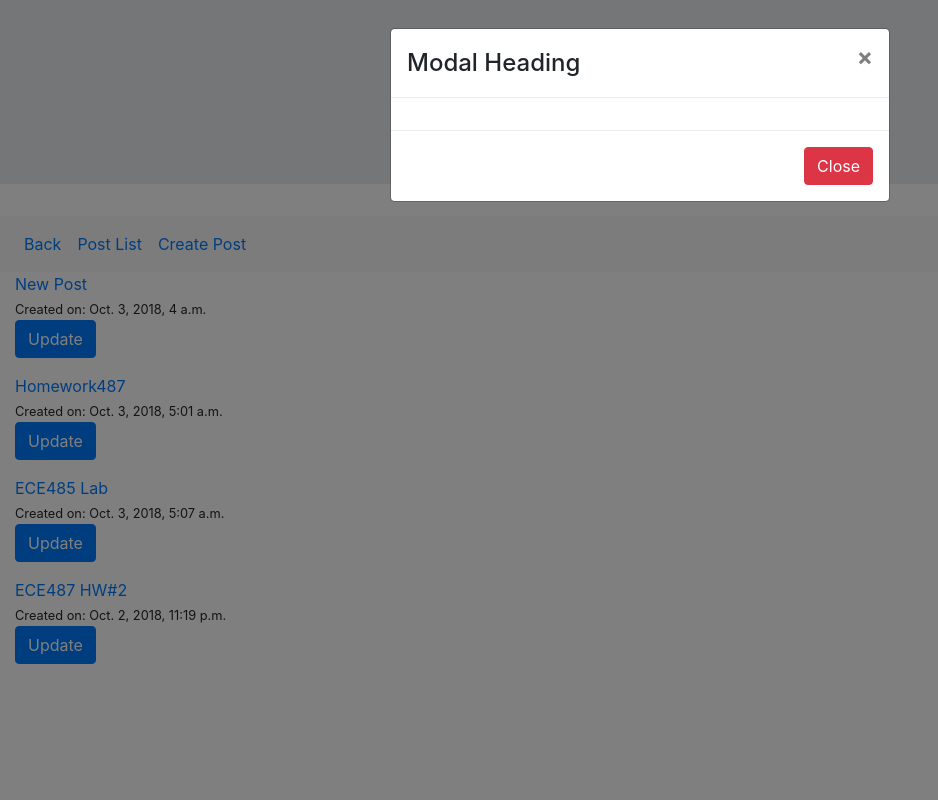
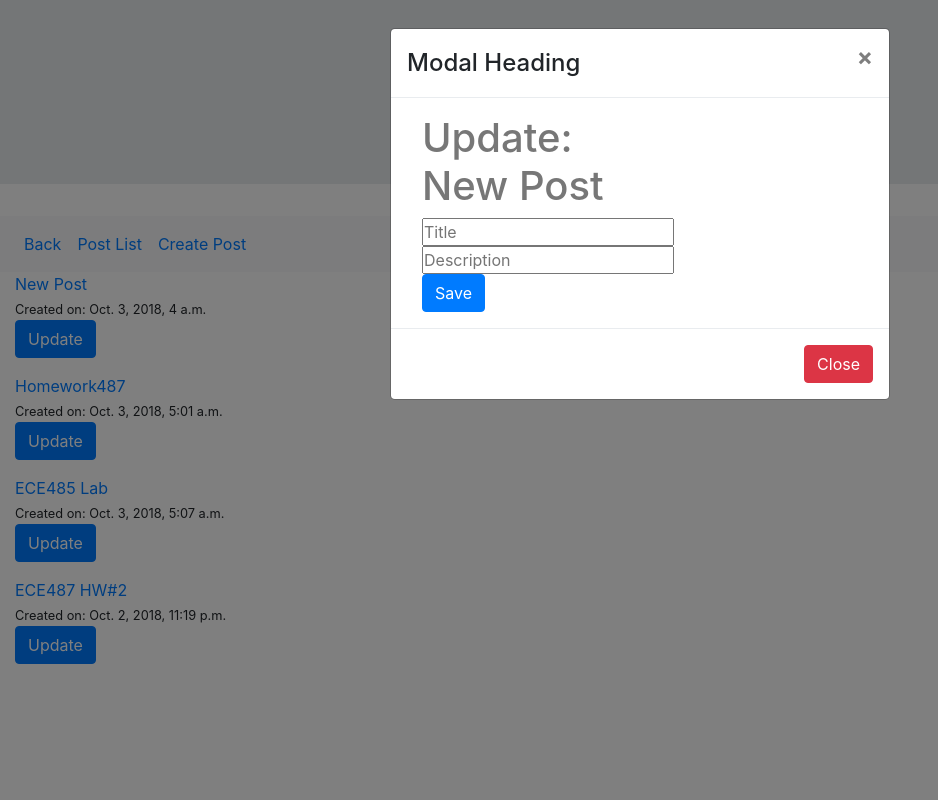
Before and after one commit to vuongdieuban/ToDoApp, a Django app: page /article/ in a window 1280 px wide, after a click on "Update". Shown: the whole page, without its empty margins (0-938 px from the left). Run offline with Django 3.2, Linux system fonts and the light colour scheme; data comes from the database, SQL or seed files in the repository; both versions use the stored data as it was after the commit; some libraries are stand-ins or nearby versions.

Commit message:
successfully update post using ajax

```diff
--- a/ToDoAppProject/Article/templates/Article/article_list.html
+++ b/ToDoAppProject/Article/templates/Article/article_list.html
@@ -24,11 +24,20 @@
 
                   <!-- Modal body -->
                   <div class="modal-body">
+                      <div class="col-6 offset-m3">
+                          <h1>Update: {{ instance.title }}</h1>
+                          <form class="my-ajax-form" method="POST" data-url="{% url 'article:article-update' instance.slug  %}">  <!--data-url = sending this to new end point-->
+                              {% csrf_token %}
+                              <input type="text" class="my-ajax-form"  name ="title" placeholder="Title">
+                              <input type="text" class="my-ajax-form" name = "description" placeholder="Description">
+                              <input class='btn btn-primary' type='submit' value='Save' />
+                          </form>
+                      </div>
                   </div>
 
                   <!-- Modal footer -->
                   <div class="modal-footer">
-                    <button type="button" class="btn btn-danger" data-dismiss="modal">Close</button>
+                    <a class="btn btn-danger" href = "{% url 'article:article-list' %}" role="button">Close</a>
                   </div>
 
                 </div>
--- a/ToDoAppProject/Article/templates/Article/article_update.html
+++ b/ToDoAppProject/Article/templates/Article/article_update.html
@@ -3,7 +3,7 @@
 {% block content %}
 <div class="col-6 offset-m3">
     <h1>Update: {{ object.title }}</h1>
-    <form class="my-ajax-form" method="POST" data-url="{{ request.build_absolute_uri|safe }}">  <!--data-url = sending this to new end point-->
+    <form class="my-ajax-form" method="POST" data-url="{% url 'article:article-update' object.slug %}">  <!--data-url = sending this to new end point-->
         {% csrf_token %}
         {{form.as_p}}
         <input class='btn btn-primary' type='submit' value='Save' />
```
Also changed, not shown: ToDoAppProject/db.sqlite3.
